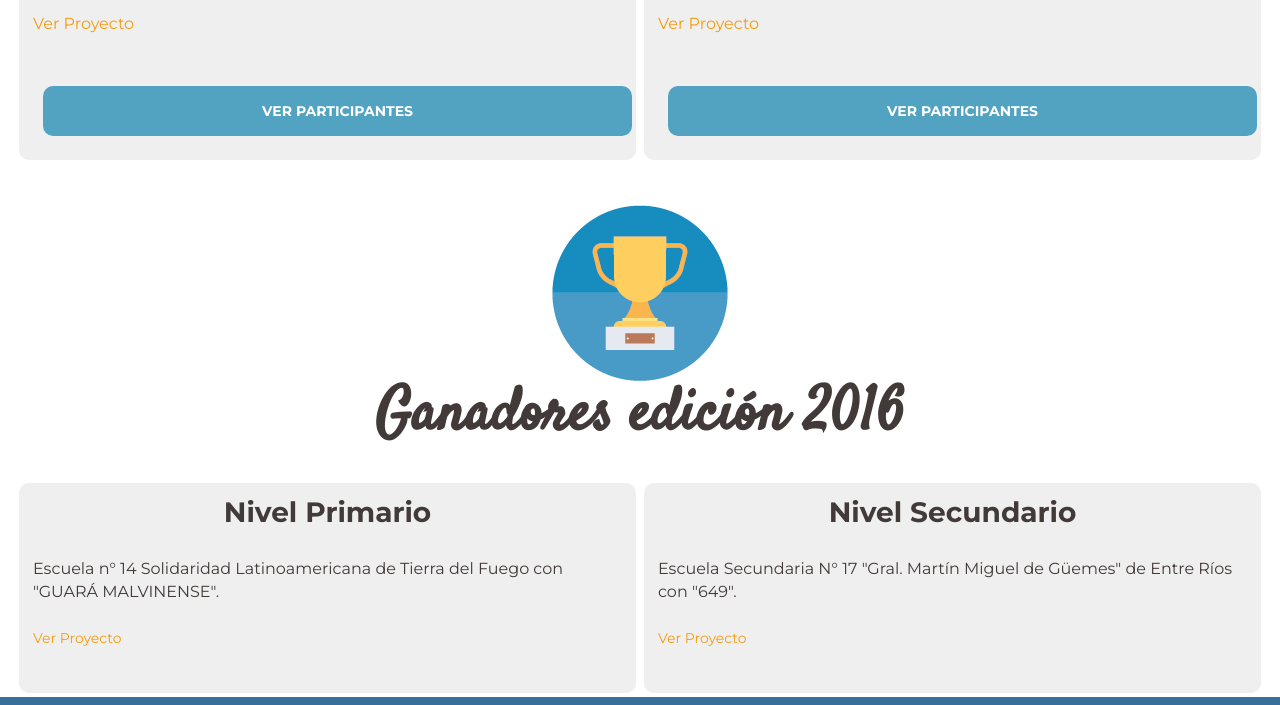
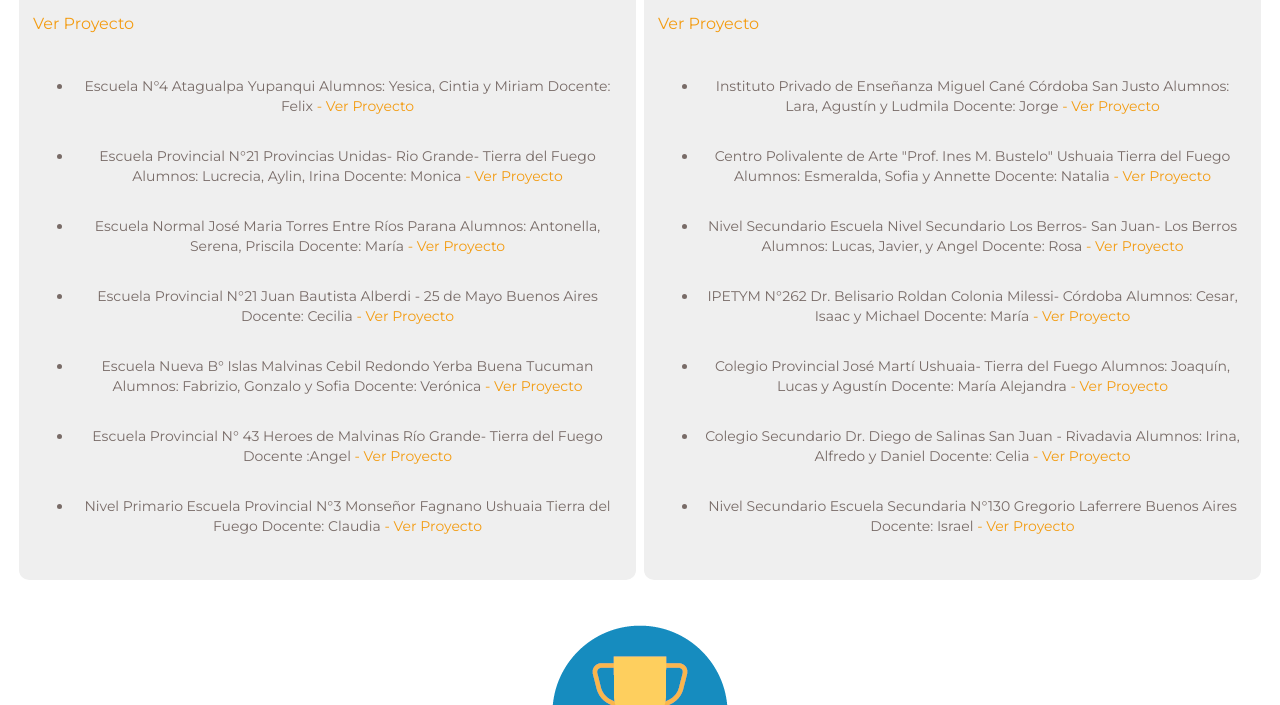
Before and after one commit to decyt-tdf/concursomalvinas, a website: page public/index.html in a window 1280 px wide. Shown: the part 3688-4393 px from the top of the page. Drawn offline with nearby package versions, Linux system fonts and the light colour scheme; no server answers.

Commit message:
fix ver mas

```diff
--- a/public/index.html
+++ b/public/index.html
@@ -211,7 +211,7 @@ Docente: Marcela</li>
   <p class="intro"><a href="https://www.youtube.com/watch?v=ztq5SRS6-OA&feature=youtu.be" target="_blank"> Ver Proyecto</a></p>
             </ul>
 
-            <ul class="leer">
+            <ul>
             <li class="intro">
 Escuela N°4 Atagualpa Yupanqui
 Alumnos: Yesica, Cintia y Miriam
@@ -265,7 +265,7 @@ Docente: Claudia
 
             </li>
           </ul>
-          <button type="leer" class="boton-leer btn btn-block btn-primary">Ver participantes</button>
+
 
         </div>
       </div>
@@ -292,7 +292,7 @@ Docente: Maria Jose</li>
   <p class="intro"><a href="https://www.youtube.com/watch?v=QexHxfJ5HTI&feature=youtu.be" target="_blank"> Ver Proyecto</a></p>
             </ul>
 
-<ul class="leer">
+<ul>
 <li class="intro">
 Instituto Privado de Enseñanza Miguel Cané
 Córdoba San Justo
@@ -351,7 +351,6 @@ Docente: Israel
 <a href="https://youtu.be/BqiSB4QGiTM" target="_blank">- Ver Proyecto</a></p>
 </li>
     </ul>
-          <button type="leer" class="boton-leer btn btn-block btn-primary">Ver participantes</button>
         </div>
       </div>
     </div>
```
